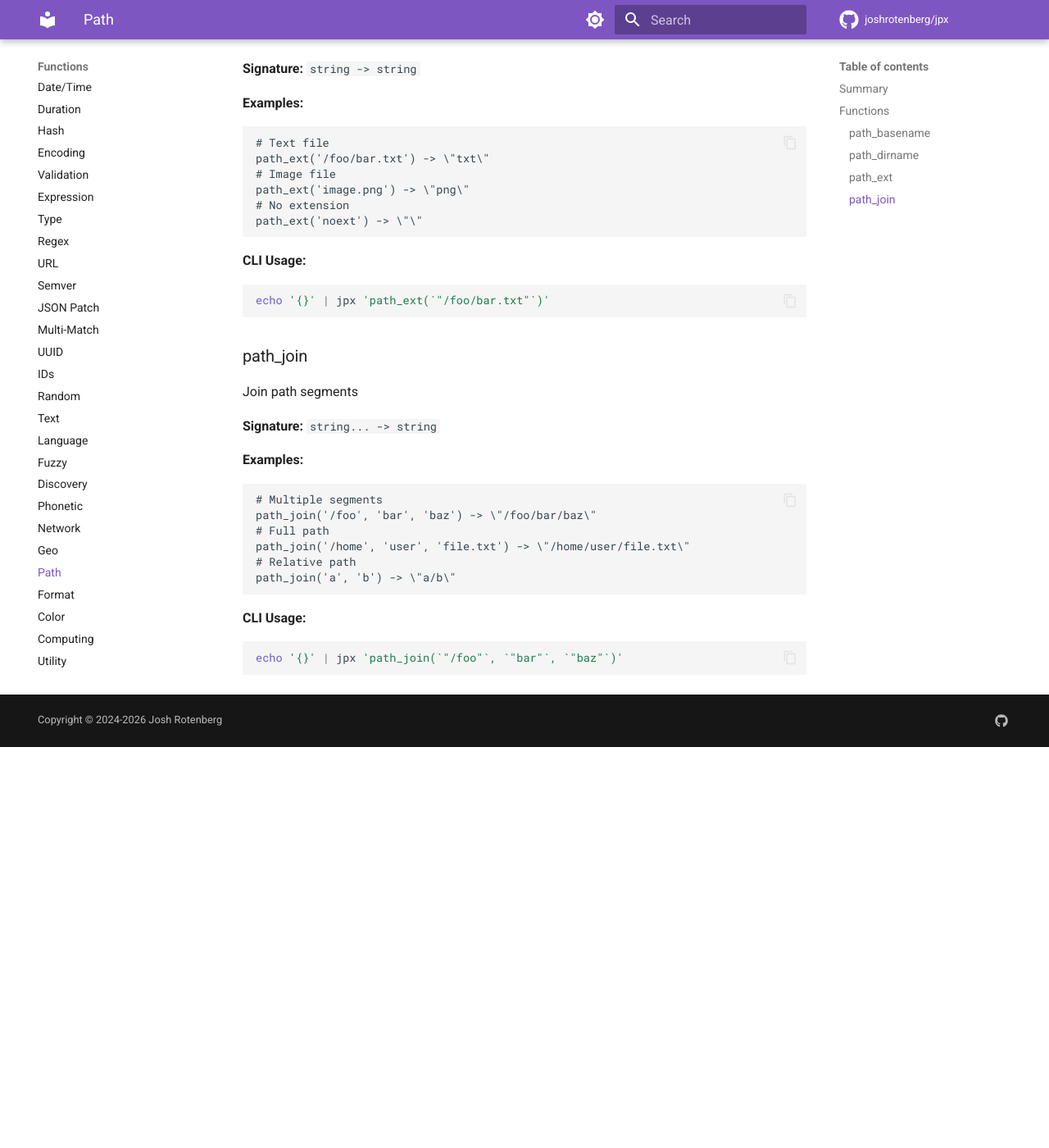
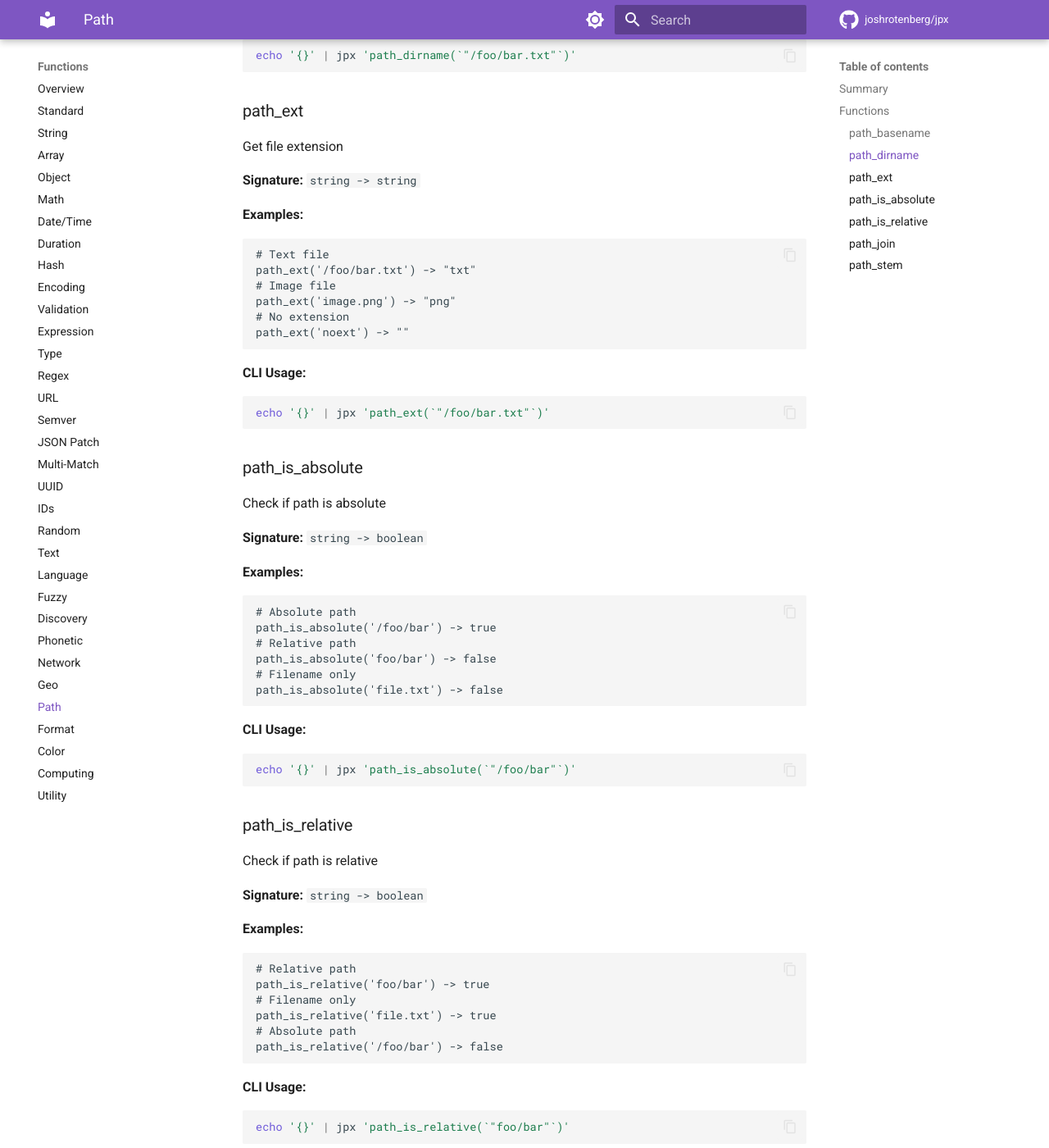
Before and after one commit to joshrotenberg/jpx, an MkDocs documentation site: the page built from docs/src/functions/path.md, in a window 1280 px wide and 1400 px high, scrolled down 1567 px. Shown: the whole window at 82% size. Built offline with MkDocs 1.6.1 and Material for MkDocs 9.7.7, drawn with Linux system fonts in a browser that asks for light colours; comment, search, counter and statistics services are not loaded; before the commit the page ends 2478 px from its top, so only the background shows below that; some of the changed text lies outside the part shown.

Commit message:
feat(path): add path_stem, path_is_absolute, path_is_relative functions
Closes #116

````diff
--- a/docs/src/functions/path.md
+++ b/docs/src/functions/path.md
@@ -9,7 +9,10 @@
 | [`path_basename`](#path-basename) | `string -> string` | Get filename from path |
 | [`path_dirname`](#path-dirname) | `string -> string` | Get directory from path |
 | [`path_ext`](#path-ext) | `string -> string` | Get file extension |
+| [`path_is_absolute`](#path-is-absolute) | `string -> boolean` | Check if path is absolute |
+| [`path_is_relative`](#path-is-relative) | `string -> boolean` | Check if path is relative |
 | [`path_join`](#path-join) | `string... -> string` | Join path segments |
+| [`path_stem`](#path-stem) | `string -> string` | Get filename without extension |
 
 ## Functions
 
@@ -23,11 +26,11 @@
 
 ```text
 # Unix path
-path_basename('/foo/bar.txt') -> \"bar.txt\"
+path_basename('/foo/bar.txt') -> "bar.txt"
 # Directory path
-path_basename('/foo/bar/') -> \"bar\"
+path_basename('/foo/bar/') -> "bar"
 # Just filename
-path_basename('file.txt') -> \"file.txt\"
+path_basename('file.txt') -> "file.txt"
 ```
 
 **CLI Usage:**
@@ -46,11 +49,11 @@
 
 ```text
 # Unix path
-path_dirname('/foo/bar.txt') -> \"/foo\"
+path_dirname('/foo/bar.txt') -> "/foo"
 # Nested path
-path_dirname('/foo/bar/baz') -> \"/foo/bar\"
+path_dirname('/foo/bar/baz') -> "/foo/bar"
 # No directory
-path_dirname('file.txt') -> \"\"
+path_dirname('file.txt') -> ""
 ```
 
 **CLI Usage:**
@@ -69,17 +72,63 @@
 
 ```text
 # Text file
-path_ext('/foo/bar.txt') -> \"txt\"
+path_ext('/foo/bar.txt') -> "txt"
 # Image file
-path_ext('image.png') -> \"png\"
+path_ext('image.png') -> "png"
 # No extension
-path_ext('noext') -> \"\"
+path_ext('noext') -> ""
 ```
 
 **CLI Usage:**
 
 ```bash
 echo '{}' | jpx 'path_ext(`"/foo/bar.txt"`)'
+```
+
+### path_is_absolute
+
+Check if path is absolute
+
+**Signature:** `string -> boolean`
+
+**Examples:**
+
+```text
+# Absolute path
+path_is_absolute('/foo/bar') -> true
+# Relative path
+path_is_absolute('foo/bar') -> false
+# Filename only
+path_is_absolute('file.txt') -> false
+```
+
+**CLI Usage:**
+
+```bash
+echo '{}' | jpx 'path_is_absolute(`"/foo/bar"`)'
+```
+
+### path_is_relative
+
+Check if path is relative
+
+**Signature:** `string -> boolean`
+
+**Examples:**
+
+```text
+# Relative path
+path_is_relative('foo/bar') -> true
+# Filename only
+path_is_relative('file.txt') -> true
+# Absolute path
+path_is_relative('/foo/bar') -> false
+```
+
+**CLI Usage:**
+
+```bash
+echo '{}' | jpx 'path_is_relative(`"foo/bar"`)'
 ```
 
 ### path_join
@@ -92,11 +141,11 @@
 
 ```text
 # Multiple segments
-path_join('/foo', 'bar', 'baz') -> \"/foo/bar/baz\"
+path_join('/foo', 'bar', 'baz') -> "/foo/bar/baz"
 # Full path
-path_join('/home', 'user', 'file.txt') -> \"/home/user/file.txt\"
+path_join('/home', 'user', 'file.txt') -> "/home/user/file.txt"
 # Relative path
-path_join('a', 'b') -> \"a/b\"
+path_join('a', 'b') -> "a/b"
 ```
 
 **CLI Usage:**
@@ -104,3 +153,26 @@
 ```bash
 echo '{}' | jpx 'path_join(`"/foo"`, `"bar"`, `"baz"`)'
 ```
+
+### path_stem
+
+Get filename without extension
+
+**Signature:** `string -> string`
+
+**Examples:**
+
+```text
+# Simple file
+path_stem('file.txt') -> "file"
+# Double extension
+path_stem('/foo/bar.tar.gz') -> "bar.tar"
+# No extension
+path_stem('noext') -> "noext"
+```
+
+**CLI Usage:**
+
+```bash
+echo '{}' | jpx 'path_stem(`"/foo/bar.txt"`)'
+```
````
Also changed, not shown: docs/src/functions/overview.md (+1 -1 lines), 2 other files.
